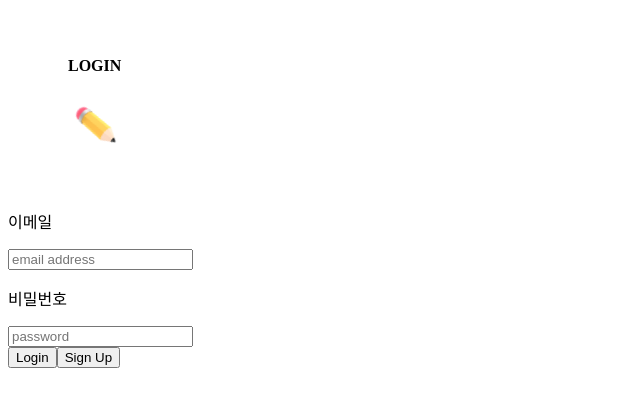
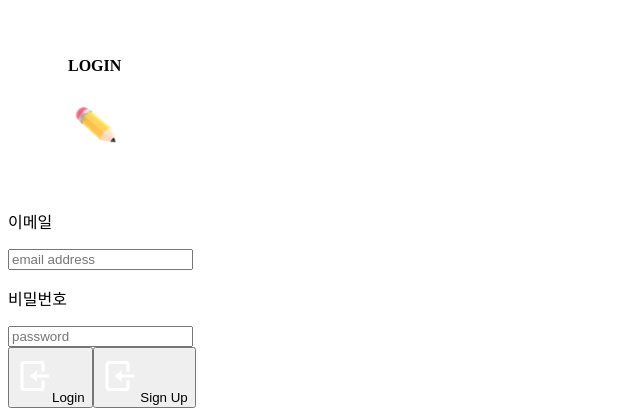
Before and after one commit to 2022-SN-AI-Pre-Internship-Team-D/Frontend, a React (Create React App) app: page / in a window 1280 px wide. Shown: the part 1976-2392 px from the top of the page, without its empty margins (0-640 px from the left). Before the commit the page ends 2352 px from the top, so only its background shows below. Built offline with nearby package versions, Linux system fonts and the light colour scheme.

Commit message:
chore : login ui_2

```diff
--- a/src/page/LoginPage.tsx
+++ b/src/page/LoginPage.tsx
@@ -80,7 +80,7 @@ function LoginPage() {
       </div>
 
       <form
-        className="md:w-2/4 md:h-2/4 w-80 h-80 items-center flex-col flex justify-center center bg-grey rounded-lg"
+        className="md:w-2/4 w-3/4 h-2/4 items-center flex-col flex justify-center center bg-grey rounded-lg"
         onSubmit={handleLogin}
       >
         <div className=" justify-center flex flex-col md:w-96 w-44">
@@ -105,21 +105,21 @@ function LoginPage() {
           </label>
         </div>
 
-        <div className="flex-row flex relative mt-8  content-center">
-          <img style={{ position: 'absolute', top: '-2px', left: '14px', zIndex: '1' }} src={Enter} alt="pencil" />
+        <div className="sm:flex-row flex-col flex relative mt-8  content-center ">
           <button
             type="submit"
-            className=" rounded-xl border-none bg-[#677DC6] w-36 mr-4 drop-shadow-lg px-14 pr-4 py-2.5  text-white font-semibold  bg-button-500"
+            className="flex-row flex justify-center items-center mb-4 rounded-xl border-none bg-[#677DC6] h-fit  drop-shadow-lg px-4  text-white font-semibold  bg-button-500"
           >
+            <img className="w-7" src={Enter} alt="pencil" />
             Login
           </button>
-          <img style={{ position: 'absolute', top: '-2px', right: '93px', zIndex: '1' }} src={Enter} alt="pencil" />
+
           <button
             type="button"
-            className="rounded-xl border-none bg-[#677DC6]  w-36 ml-4 drop-shadow-lg px-14 pr-4 py-2.5 text-white font-semibold  bg-button-500"
+            className="flex-row flex justify-center items-center sm:ml-4 rounded-xl border-none bg-[#677DC6] h-fit  drop-shadow-lg px-4  text-white font-semibold  bg-button-500"
             onClick={goToSign}
           >
-            Sign Up
+            <img className="w-7" src={Enter} alt="pencil" /> Sign Up
           </button>
         </div>
       </form>
```
